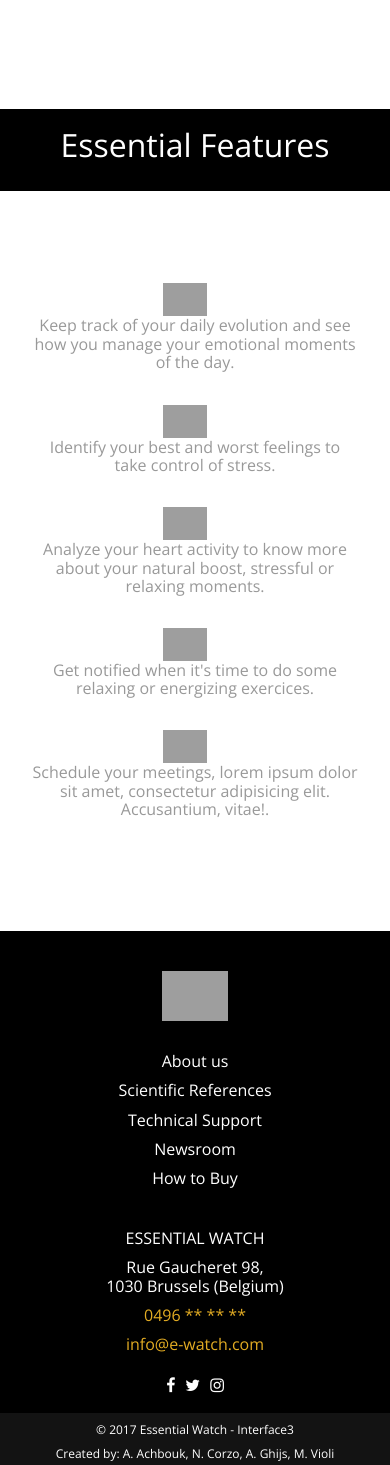
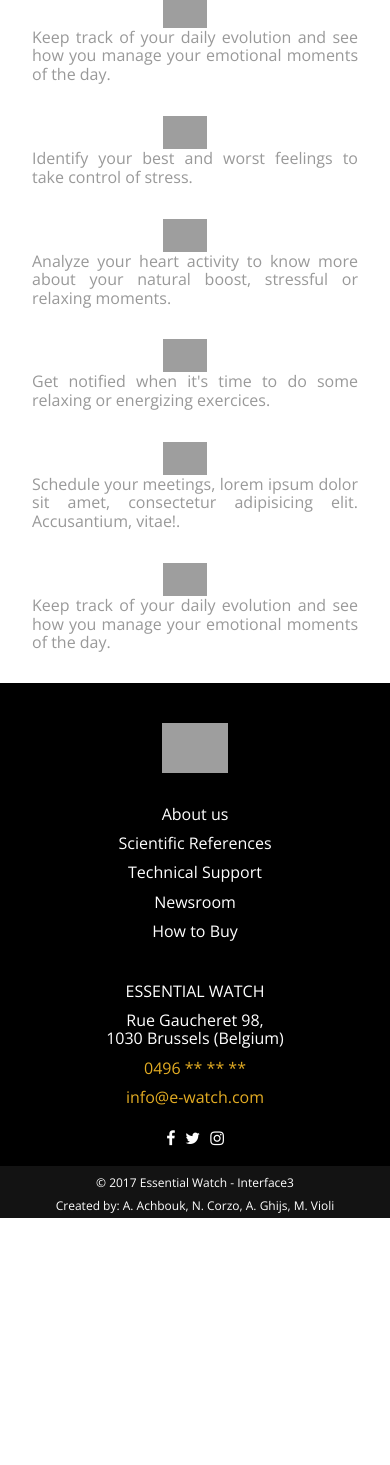
Before and after one commit to noecorzo/essentialwatch, a PHP site: page /app.php in a window 390 px wide. Shown: the part 1599-3064 px from the top of the page. After the commit the page ends 2817 px from the top, so only its background shows below. Run offline with PHP 8.4, Linux system fonts and the light colour scheme; grey boxes are pictures that could not be loaded.

Commit message:
FINAL COMMIT AND MERGE <3 WE DID IT GIRLS

```diff
--- a/app.php
+++ b/app.php
@@ -99,7 +99,7 @@ require_once('./session_auth.php');
         <section id="service">
             <div class="title" data-wow-delay=".5s">
                 <h2>Useful Tools For Your Life</h2>
-                <p>Our platform will help you reach success</p>
+
             </div>
 
             <!-- Icons-->
@@ -171,7 +171,7 @@ require_once('./session_auth.php');
 
                     <!--KNOW YOU-->
                     <div class="media wow fadeInDown" data-wow-delay=".8s">
-                        <img class="media-object pull-left" src="./images/app/knowYou-Design.svg" alt="Image">
+                        <img class="media-object pull-left" src="./images/app/knowYou-design.svg" alt="Image">
                         <div class="media-body">
                             <h4 class="media-heading">Get to know you</h4>
                             <p>Identify your best and worst feelings to take control of stress.</p>
@@ -211,14 +211,14 @@ require_once('./session_auth.php');
                         </div>
                     </div>
 
-                    <!--STATS Overview
-<div class="media wow fadeInDown" data-wow-delay="1.9s">
-    <img class="media-object pull-left" src="images/app/" alt="Image">
-    <div class="media-body">
-        <h4 class="media-heading">Autre option</h4>
-        <p>Start from now, you can easily manage your time and it has reminder to let you know every time.</p>
-    </div>
-</div>-->
+                    <div class="media wow fadeInDown" data-wow-delay="2s">
+                        <img class="media-object pull-left" src="./images/app/progress-design.svg" alt="Image">
+                        <div class="media-body">
+                            <h4 class="media-heading">Visualize your progress</h4>
+                            <p>Keep track of your daily evolution and see how you manage your emotional moments of the day.</p>
+                        </div>
+                    </div>
+
                 </div>
             </div>
         </section>
--- a/css/app-responsive.css
+++ b/css/app-responsive.css
@@ -18,7 +18,7 @@
     }
     #header .block {
         text-align: center;
-         width: auto;
+        width: auto;
     }
     #header .block .logo {
         margin-bottom: 35px;
@@ -39,8 +39,6 @@
         height: auto;
     }
 
-    .serviceTools {}
-
     #showcase .block img {
         max-width: 100%;
         margin-bottom: 0;
@@ -59,9 +57,7 @@
 
 }
 
-/*		Mobile Layout: 320px.
-		margins: 34px.
-*/
+/* Mobile Layout */
 
 @media only screen and (max-width: 767px) {
     h1 {
@@ -71,7 +67,7 @@
     h2,
     .title h2,
     #service .title h2 {
-        font-size: 2em;
+        font-size: 1.8em;
     }
     #header .block {
         text-align: center;
@@ -100,6 +96,7 @@
 
     #service .title {
         padding-bottom: 20px;
+        margin-bottom: 5px;
     }
 
     .serviceTools {
@@ -107,23 +104,29 @@
         align-items: center;
 
     }
+
     .block.wow.fadeInLeft {
 
         margin: 20px;
     }
+
     #showcase {
-        padding-bottom: 50px;
+        padding-bottom: 10px;
     }
+
     #showcase .block img {
         max-width: 100%;
         margin-bottom: 0;
     }
+
     #feature {
-        padding: 80px 0;
+        padding: 0;
     }
+
     #smartphone {
         display: none;
     }
+
     #download-btn {
         display: flex;
     }
@@ -133,13 +136,18 @@
         flex-direction: column;
         align-content: center;
     }
+
+    #feature .title {
+    margin-bottom: 5px;
+}
+
     .media.wow.fadeInDown.animated {
 
         display: flex;
         flex-direction: column;
         align-items: center;
         justify-content: center;
-        text-align: center;
+        text-align: justify;
     }
 
     .media.wow.fadeInDown.animated h4 {
@@ -149,4 +157,5 @@
     .bg-img {
         padding: 0;
     }
+
 }
--- a/css/app.css
+++ b/css/app.css
@@ -65,8 +65,6 @@ ul li {
     list-style: none;
 }
 
-#header {}
-
 .bg-img:before {
     position: absolute;
     z-index: -1;
@@ -93,9 +91,7 @@ ul li {
 #header .app-showcase {}
 
 #header .block {
-
     width: 32em;
-
     height: 30em;
     text-align: center;
     display: flex;
@@ -111,7 +107,6 @@ ul li {
 }
 
 /*APP LOGO INTRO*/
-
 #app {
     width: 5em;
     height: auto;
@@ -162,15 +157,8 @@ ul li {
 
 /*BACKGROUND*/
 
-#showcase {
-    /*background-image: url("/images/bg1.png");
-    background-size: cover;
-    background-repeat: no-repeat;*/
-}
-
 #showcase .container {
     text-align: center;
-    /*border: solid 2px blue;*/
 }
 
 #showcase .container img {
@@ -181,10 +169,6 @@ ul li {
     margin: 0;
 }
 
-
-#showcase .block {
-    /*padding-top: 90px;*/
-}
 
 #feature {
     padding: 100px 0 105px 0;
@@ -224,5 +208,3 @@ ul li {
     width: 100%;
     padding: 1em;
 }
-
-footer {}
```
Also changed, not shown: css/screen-reponsive.css (+32 -18 lines), 1 other file.
